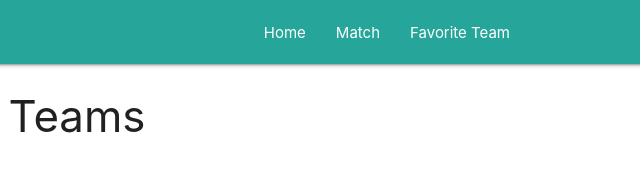
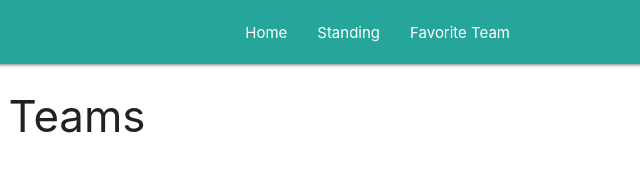
Before and after one commit to HelliosDev/HelliosDev.github.io, a plain HTML site: page index.html in a window 1280 px wide. Shown: the full height of the page, 563-1203 px from the left. Drawn offline with Linux system fonts and the light colour scheme; no server answers.

Commit message:
Changed Segment

```diff
--- a/nav.html
+++ b/nav.html
@@ -1,3 +1,3 @@
 <li><a class="waves-effect" href="#home">Home</a></li>
-<li><a class="waves-effect" href="#match">Match</a></li>
+<li><a class="waves-effect" href="#standing">Standing</a></li>
 <li><a class="waves-effect" href="#favorite">Favorite Team</a></li>
```
